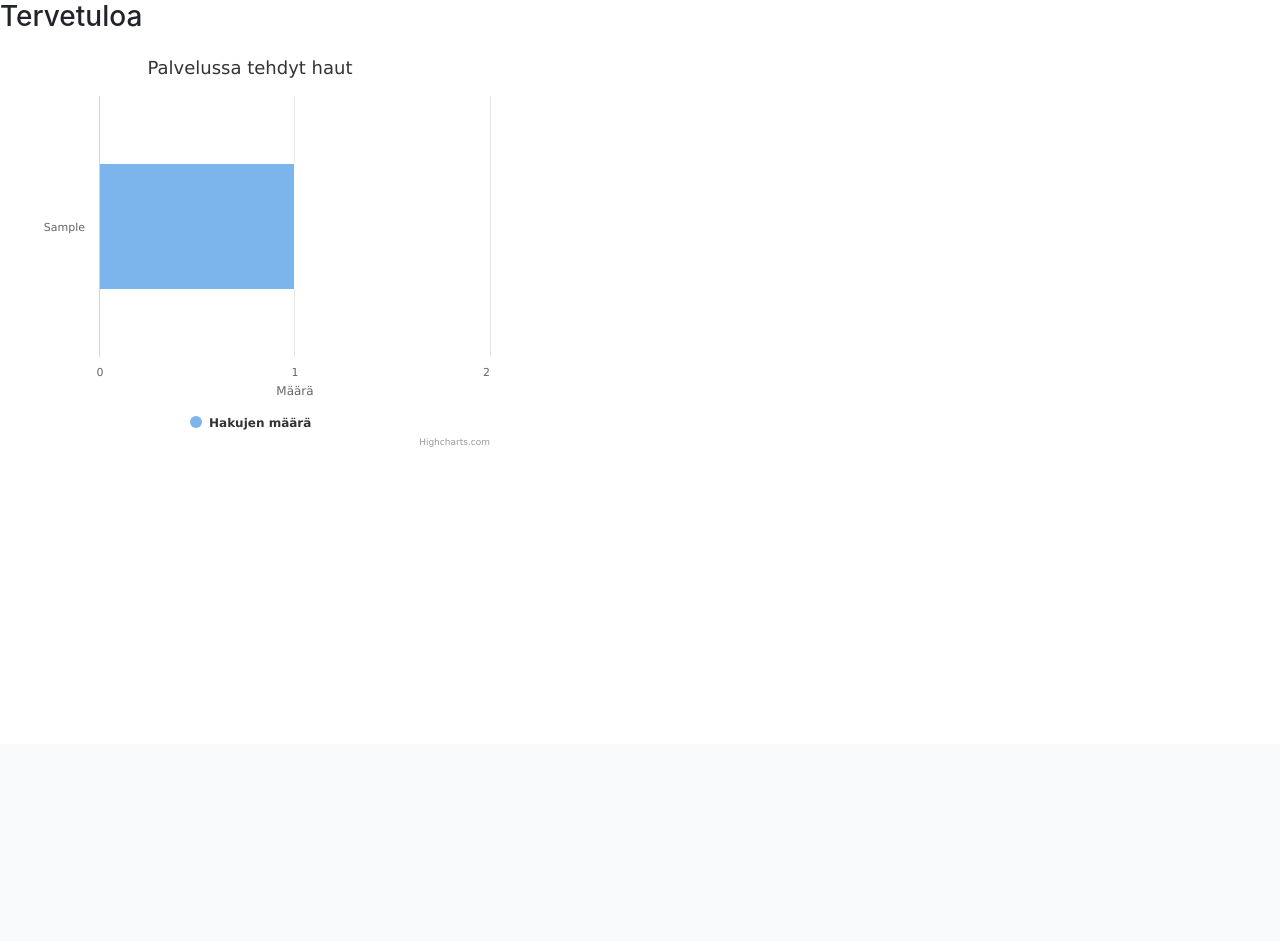
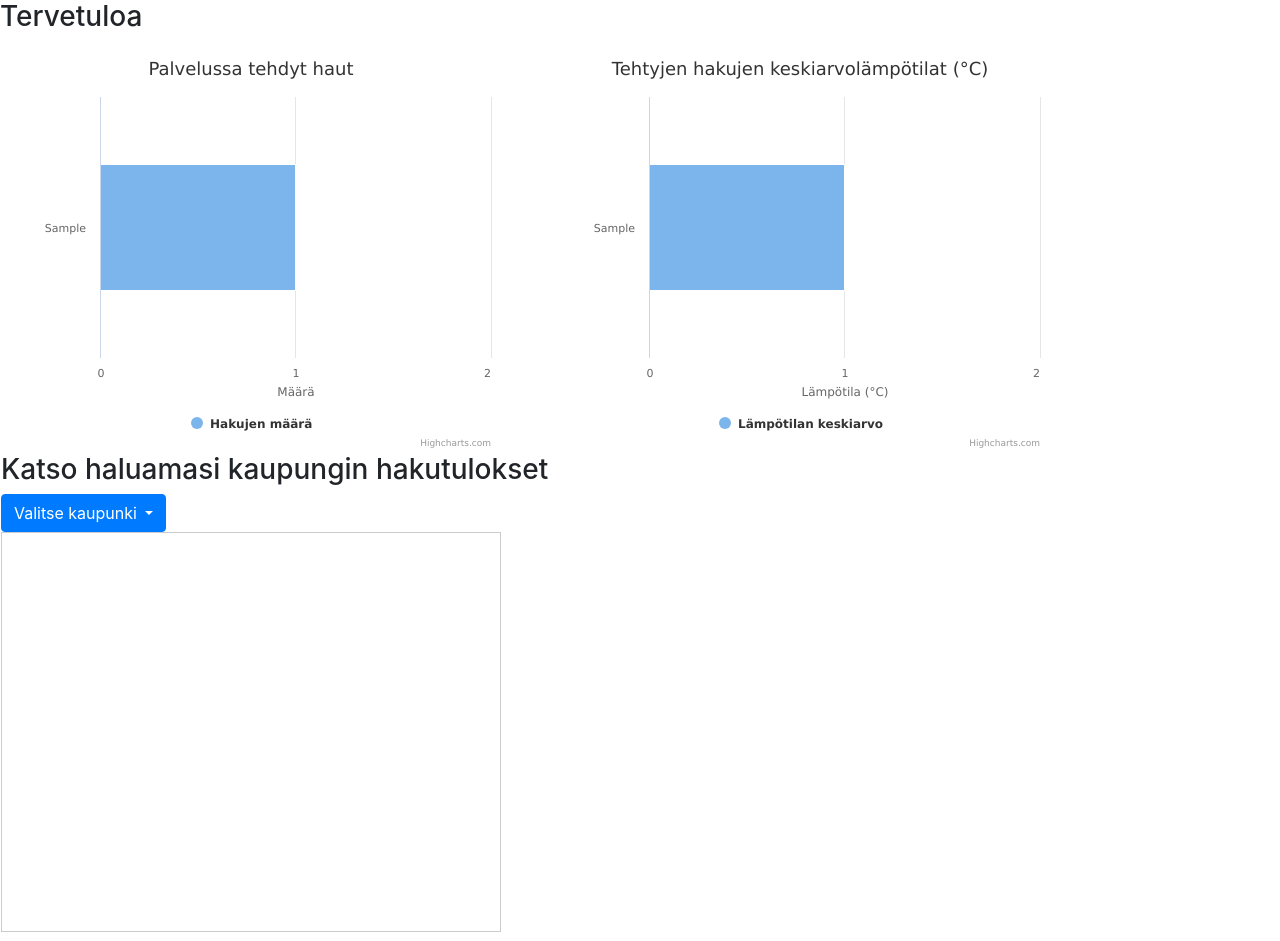
Before and after one commit to testijeejee/ohjsiha, a Django app: page / in a window 1280 px wide. Shown: the part 56-997 px from the top of the page. Before the commit the page ends 503 px from the top, so only its background shows below. Run offline with Django 3.2, Linux system fonts and the light colour scheme; tables that the repository leaves empty hold one stand-in row (values such as "Sample post"); data that the repository does not hold is empty; some libraries are stand-ins or nearby versions.

Commit message:
hakujen keskiarvolämpötilojen visualisointi ja käyttäjälle mahdollisuus hakea tietokannasta tehtyjä hakuja per kaupunki

```diff
--- a/polls/templates/polls/home.html
+++ b/polls/templates/polls/home.html
@@ -19,14 +19,68 @@
     {% endfor %}
 </ul>
 
+<table>
+  <tr>
+    <td><div id="cityContainer" style="width:100%; height:400px;" /></td>
+    <td><div id="tempContainer" style="width:100%; height:400px;" /></td>
+  </tr>
+  <tr>
+    <td>
+      <div class="dropdown">
+        <h3>Katso haluamasi kaupungin hakutulokset</h3>
+        <button class="btn btn-primary dropdown-toggle" type="button" data-toggle="dropdown">Valitse kaupunki
+        <span class="caret"></span></button>
+        <ul class="dropdown-menu" id="cityDropDown">
+        </ul>
+      </div>
+      <div style="height:400px;width:500px;border:1px solid #ccc;font:16px/26px Georgia, Garamond, Serif;overflow:auto;">
+        <ul id="searchList">
+        </ul>
+      <div>
+    </td>
+  </tr>
+</table>
 
-<div id="container" style="width:100%; height:400px;">
+
+
 <script type="application/javascript">
 
+function citySearch(cityName) {
+  $.get({
+    url: '/graph/city/' + cityName,
+    success: function(data) {
+      var list = document.getElementById("searchList");
+      list.innerHTML = "";
+      var keys = Object.keys(data);
+      var values = Object.values(data);
+
+      for (var i = 0; i < keys.length; i++) {
+        var entry = document.createElement("li");
+        entry.appendChild(document.createTextNode(keys[i] + " = " + values[i] + "°C"));
+        list.appendChild(entry);
+      };
+    }
+  });
+}
+
+function createButton(city) {
+  var list = document.getElementById("cityDropDown");
+
+  var entry = document.createElement("li");
+  var button = document.createElement("button");
+  button.innerHTML = city;
+
+  button.onclick = function() {
+    citySearch(city);
+  }
+
+  entry.appendChild(button);
+  list.appendChild(entry);
+}
+
 $(function () {
-
-    var objects = $.get({
-      url: "/graph",
+    $.get({
+      url: "/graph/city",
       success: function(data) {
 
         var counts = {};
@@ -36,8 +90,12 @@ $(function () {
         var keys = Object.keys(counts);
         var values = Object.values(counts);
 
+        //Adds all distinct cities to dropdown menu
+        for (var i = 0; i < keys.length; i++) {
+          createButton(keys[i])
+        }
 
-        var myChart = Highcharts.chart('container', {
+        var myChart = Highcharts.chart('cityContainer', {
             chart: {
                 type: 'bar',
                 marginLeft: 100,
@@ -63,6 +121,38 @@ $(function () {
       }
     });
 
+    $.get({
+      url: "/graph/temp",
+      success: function(data) {
+        var keys = Object.keys(data);
+        var values = Object.values(data);
+
+        var myChart = Highcharts.chart('tempContainer', {
+            chart: {
+                type: 'bar',
+                marginLeft: 100,
+                width: 500
+            },
+            title: {
+                text: 'Tehtyjen hakujen keskiarvolämpötilat (°C) '
+            },
+            xAxis: {
+                categories: keys
+            },
+            yAxis: {
+                title: {
+                    text: 'Lämpötila (°C)'
+                },
+                allowDecimals: false
+            },
+            series: [{
+                name: 'Lämpötilan keskiarvo',
+                data: values
+            }]
+        });
+      }
+    });
+
 });
 
 </script>
--- a/polls/urls.py
+++ b/polls/urls.py
@@ -13,5 +13,7 @@ urlpatterns = [
     path('notes/', views.notes, name="notes"),
     path('notes/modifynote/<int:noteId>', views.modifyNote, name="modifyNote"),
     path('notes/deletenote/<int:noteId>', views.deleteNote, name="deletenote"),
-    path('graph/', views.cityGraph, name="cityGraph")
+    path('graph/<str:graphType>', views.createGraph, name="createGraph"),
+    path('graph/city/<str:cityName>', views.cityList, name="cityList")
+
 ]
--- a/polls/views.py
+++ b/polls/views.py
@@ -12,14 +12,48 @@ from .forms import RegisterationForm, NoteForm, ModifyNoteForm
 import json
 
 def index(request):
-    return render(request, "polls/home.html", {})
+    args = {
+        "searches": WeatherSearch.objects.all(),
+        "searches_distinct": WeatherSearch.objects.all()
+    }
+    return render(request, "polls/home.html", args)
 
-def cityGraph(request):
-    search_objects = WeatherSearch.objects.values_list("city", flat=True)
-    objects = list(search_objects)
-    json_objects = json.dumps(objects)
+def createGraph(request, graphType):
+    if graphType == "city":
+        search_objects = WeatherSearch.objects.values_list("city", flat=True)
+        objects = list(search_objects)
+
+
+    elif graphType == "temp":
+        celsius_objects = WeatherSearch.objects.values_list("celsius", flat=True)
+        city_objects = WeatherSearch.objects.values_list("city", flat=True)
+        search_objects = {}
+
+        for i in range(0, len(celsius_objects)):
+            if city_objects[i] in search_objects:
+                search_objects[city_objects[i]].append(celsius_objects[i])
+            else:
+                search_objects[city_objects[i]] = [celsius_objects[i]]
+
+        for i in search_objects:
+            sum = 0
+            for amount in search_objects[i]:
+                sum = sum + amount
+
+            search_objects[i] = sum/len(search_objects[i])
+
+        objects = search_objects
 
     return JsonResponse(objects, safe=False)
+
+def cityList(request, cityName):
+    searches = WeatherSearch.objects.filter(city = cityName)
+    objects = {}
+    for i in searches:
+        objects[i.pub_date.strftime('%m/%d/%Y')] = i.celsius
+
+    return JsonResponse(objects)
+
 
 def register(request):
     if request.method=="POST":
```
